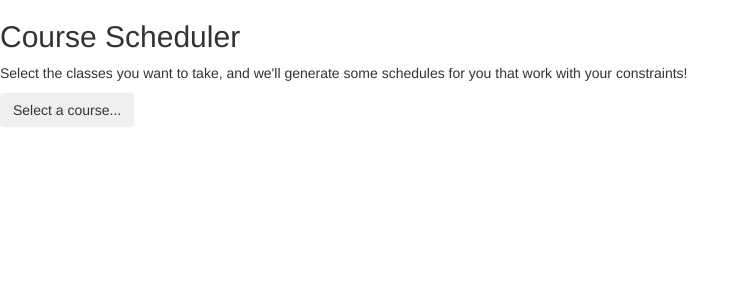
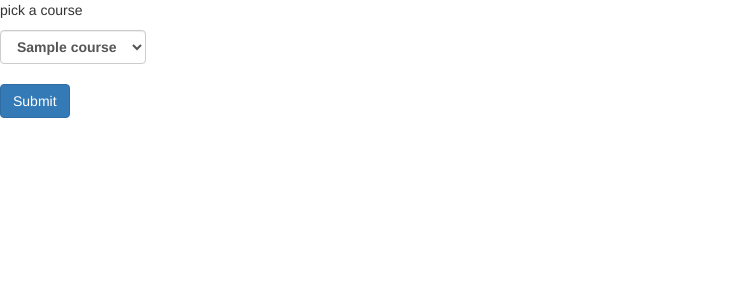
Before and after one commit to stephanienguyen314/481Project, a Flask app: template templates/course.html in a window 1280 px wide. Shown: the top 300 px of the page, without its empty margins (0-750 px from the left). Run offline with Flask 2, Linux system fonts and the light colour scheme; the template is opened without the code that fills it: most values are stand-ins (such as "Sample title", 1, 10 or a date in 2020); some libraries are stand-ins or nearby versions.

Commit message:
Update course.html

```diff
--- a/templates/course.html
+++ b/templates/course.html
@@ -1,7 +1,6 @@
 <!DOCTYPE html>
 <html lang="en">
 
-</html>
 <html>
 
 <head>
@@ -14,23 +13,22 @@
 </head>
 
 <body>
-
-  <div class="dropdown">
-    <h2>Course Scheduler</h2>
-    <p>Select the classes you want to take, and we'll generate some schedules for you that work with your constraints!
-    </p>
-    <button class="btn btn-secondary dropdown-toggle" type="button" id="dropdownMenuButton" data-toggle="dropdown"
-      aria-haspopup="true" aria-expanded="false">
-      Select a course...
-    </button>
-    <div class="dropdown-menu" aria-labelledby="dropdownMenuButton">
-      {% for course in courses %}
-      <a class="dropdown-item"
-        href="{{ url_for('display_course', id=course['courseID']) }}">{{ course['courseTitle'] }}</a>
-      <hr>
-      {% endfor %}
+  <form method="POST" action="/display_course" enctype="multipart/form-data">
+    <p>pick a course</p>
+    <div class="form-group">
+      <label for="courses">
+        <select class="form-control" name="courses">
+          {% for course in courses %}
+          <option value="{{ course['courseTitle'] }}">{{ course['courseTitle'] }}</option>
+          <hr>
+          {% endfor %}
+        </select>
+      </label>
     </div>
-  </div>
+    <div class="form-group">
+      <button type="submit" class="btn btn-primary">Submit</button>
+    </div>
+  </form>
 
 </body>
 
```
